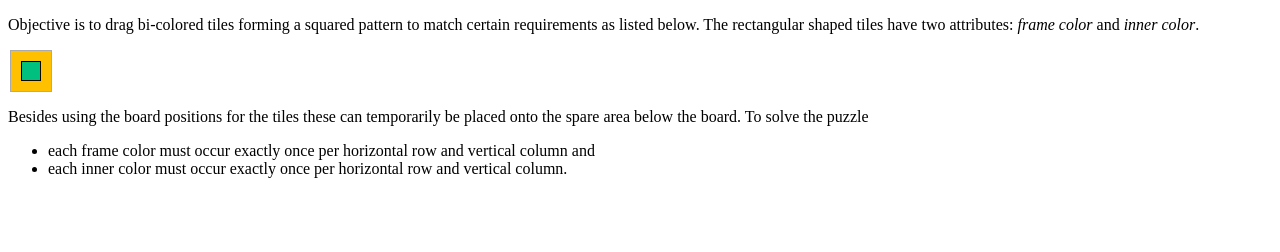
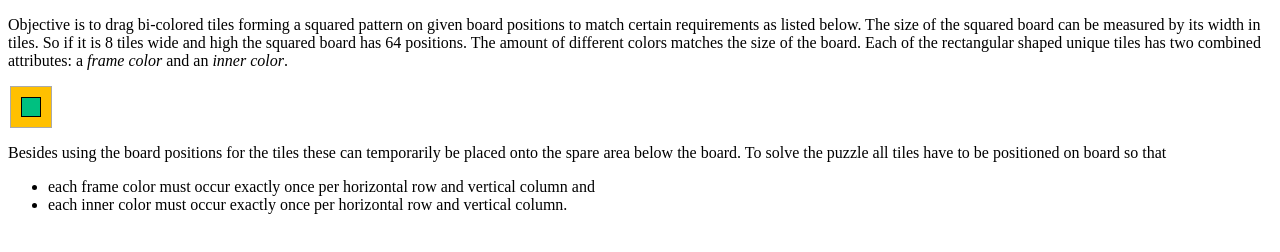
Before and after one commit to OMerkel/eulersquare, a plain HTML site: page src/rules.html in a window 1280 px wide. Drawn offline with Linux system fonts and the light colour scheme.

Commit message:
Minor additions in rules.html

```diff
--- a/src/rules.html
+++ b/src/rules.html
@@ -65,15 +65,20 @@
 <title>Leonhard Euler's Magic Square - Rules</title>
 </head>
 <body>
-<p>Objective is to drag bi-colored tiles forming a squared pattern to match
-certain requirements as listed below. The rectangular shaped tiles have
-two attributes: <i>frame color</i> and <i>inner color</i>.</p>
+<p>Objective is to drag bi-colored tiles forming a squared pattern on
+given board positions to match certain requirements as listed below.
+The size of the squared board can be measured by its width in tiles.
+So if it is 8 tiles wide and high the squared board has 64 positions.
+The amount of different colors matches the size of the board. Each of
+the rectangular shaped unique tiles has two combined attributes:
+a <i>frame color</i> and an <i>inner color</i>.</p>
 <div id="frame">
 <div id="inner">
 </div>
 </div>
 <p>Besides using the board positions for the tiles these can temporarily
-be placed onto the spare area below the board. To solve the puzzle
+be placed onto the spare area below the board. To solve the puzzle all
+tiles have to be positioned on board so that
 <ul>
   <li>each frame color must occur exactly once per horizontal row and
   vertical column and</li>
```
